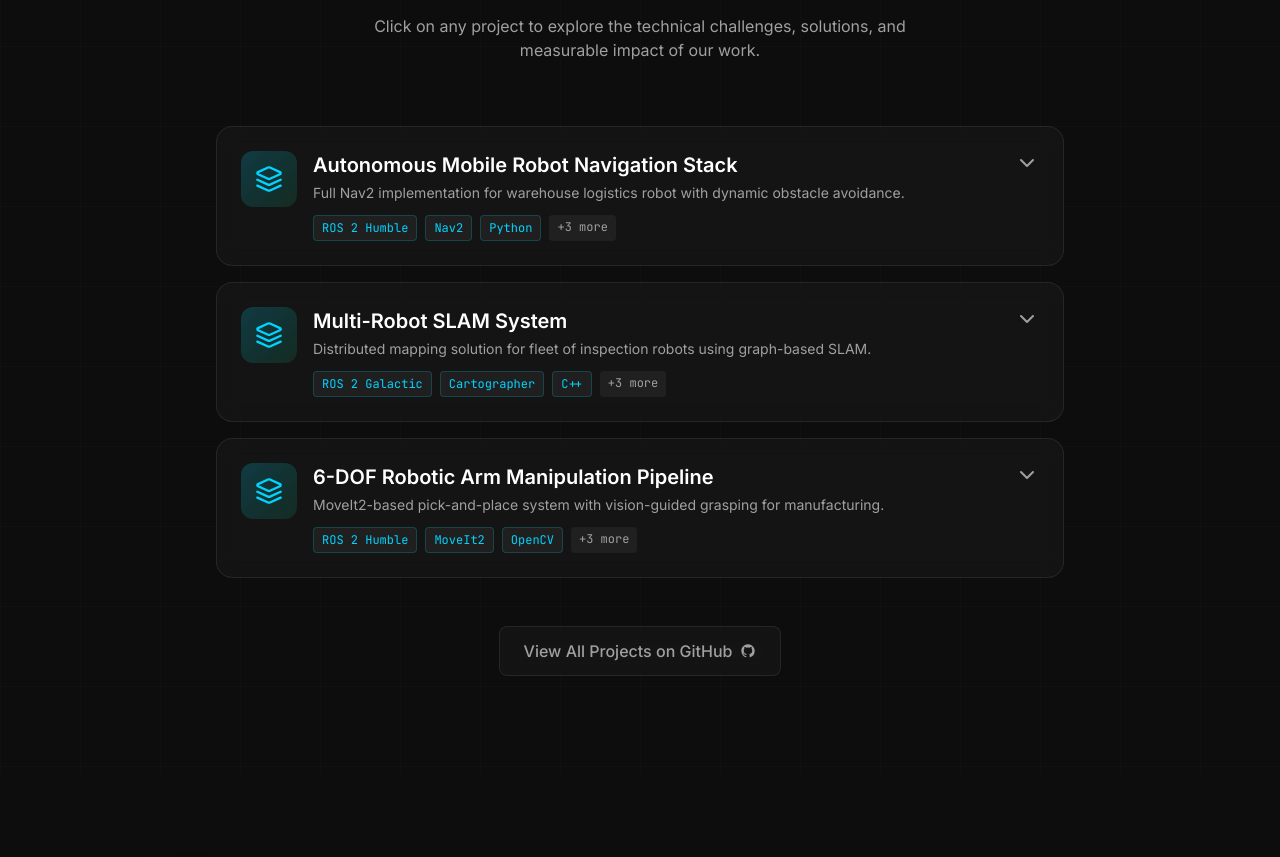
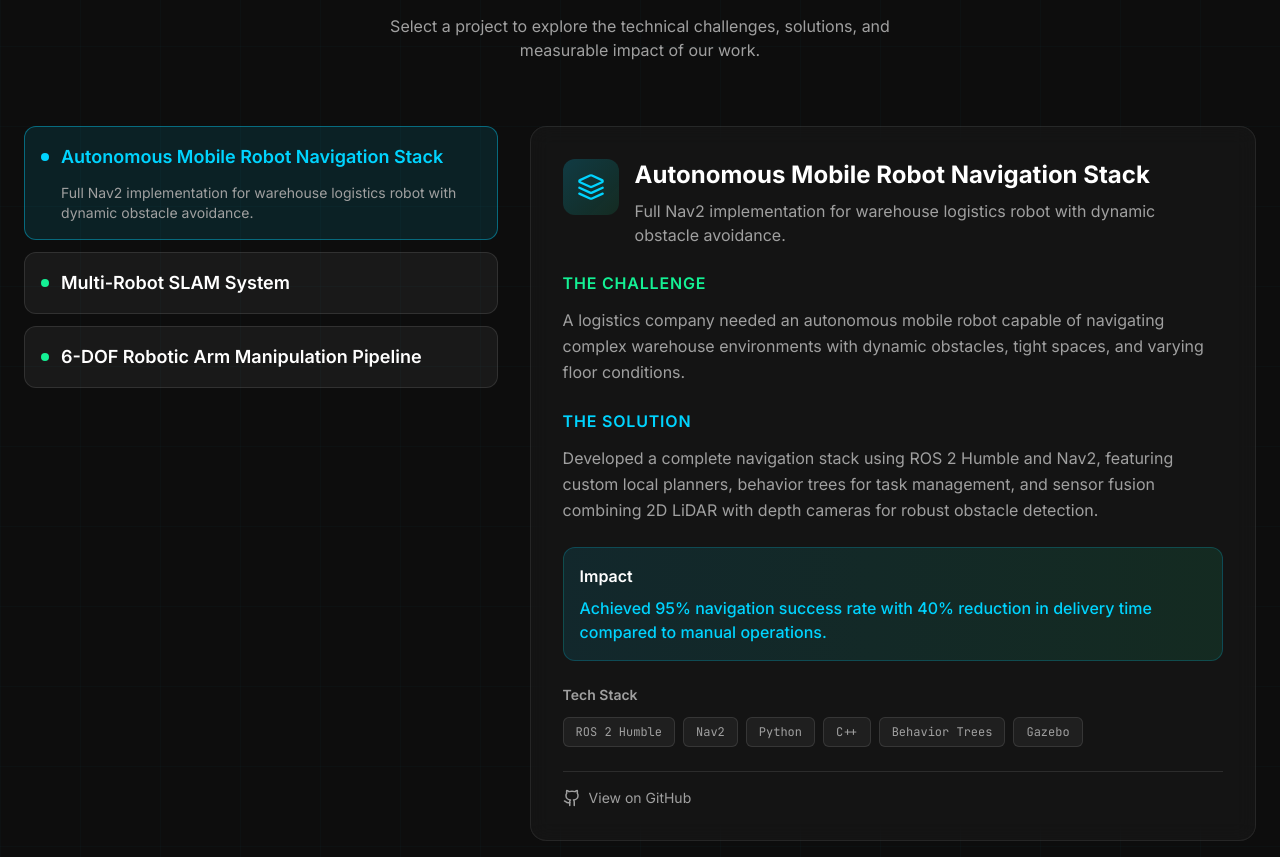
Before and after one commit to roscompass/website, a React (Vite) app: page / in a window 1280 px wide. Shown: the part 1940-2797 px from the top of the page. Built offline with nearby package versions, Linux system fonts and the light colour scheme.

Commit message:
updated the peojects section

```diff
--- a/src/components/Projects.jsx
+++ b/src/components/Projects.jsx
@@ -1,6 +1,6 @@
 import { useState } from 'react'
-import { motion } from 'framer-motion'
-import ProjectAccordion from './ProjectAccordion'
+import { motion, AnimatePresence } from 'framer-motion'
+import { Layers, Github, ExternalLink } from 'lucide-react'
 
 const projects = [
   {
@@ -41,12 +41,157 @@ const projects = [
   },
 ]
 
+// Project List Item Component
+function ProjectListItem({ project, isSelected, onClick, index }) {
+  return (
+    <motion.button
+      initial={{ opacity: 0, x: -20 }}
+      whileInView={{ opacity: 1, x: 0 }}
+      viewport={{ once: true }}
+      transition={{ duration: 0.4, delay: index * 0.1 }}
+      onClick={onClick}
+      className={`w-full text-left p-4 rounded-xl transition-all duration-300 ${isSelected
+        ? 'bg-cyber-blue/10 border border-cyber-blue/40'
+        : 'bg-white/5 border border-white/10 hover:bg-white/10 hover:border-white/20'
+        }`}
+    >
+      <div className="flex items-center gap-3">
+        <div className={`w-2 h-2 rounded-full ${isSelected ? 'bg-cyber-blue' : 'bg-robotic-teal'}`} />
+        <h3 className={`font-semibold text-lg ${isSelected ? 'text-cyber-blue' : 'text-white'}`}>
+          {project.name}
+        </h3>
+      </div>
+
+      {/* Show summary when selected */}
+      <AnimatePresence>
+        {isSelected && (
+          <motion.p
+            initial={{ height: 0, opacity: 0 }}
+            animate={{ height: 'auto', opacity: 1 }}
+            exit={{ height: 0, opacity: 0 }}
+            transition={{ duration: 0.3 }}
+            className="text-soft-gray text-sm mt-3 pl-5 overflow-hidden"
+          >
+            {project.summary}
+          </motion.p>
+        )}
+      </AnimatePresence>
+    </motion.button>
+  )
+}
+
+// Project Details Panel Component
+function ProjectDetailsPanel({ project }) {
+  if (!project) {
+    return (
+      <div className="h-full flex items-center justify-center glass-card rounded-2xl p-8">
+        <div className="text-center">
+          <Layers size={48} className="text-soft-gray/30 mx-auto mb-4" />
+          <p className="text-soft-gray">Select a project to view details</p>
+        </div>
+      </div>
+    )
+  }
+
+  return (
+    <motion.div
+      key={project.name}
+      initial={{ opacity: 0, x: 20 }}
+      animate={{ opacity: 1, x: 0 }}
+      transition={{ duration: 0.4 }}
+      className="glass-card rounded-2xl p-8 h-full"
+    >
+      {/* Project Header */}
+      <div className="flex items-start gap-4 mb-6">
+        <div className="w-14 h-14 rounded-xl bg-gradient-to-br from-cyber-blue/20 to-robotic-teal/10 flex items-center justify-center flex-shrink-0">
+          <Layers size={28} className="text-cyber-blue" />
+        </div>
+        <div>
+          <h3 className="text-2xl font-bold text-white mb-2">{project.name}</h3>
+          <p className="text-soft-gray">{project.summary}</p>
+        </div>
+      </div>
+
+      {/* The Challenge */}
+      <div className="mb-6">
+        <h4 className="text-base font-semibold text-robotic-teal uppercase tracking-wider mb-3">
+          The Challenge
+        </h4>
+        <p className="text-soft-gray text-base leading-relaxed">
+          {project.problem}
+        </p>
+      </div>
+
+      {/* The Solution */}
+      <div className="mb-6">
+        <h4 className="text-base font-semibold text-cyber-blue uppercase tracking-wider mb-3">
+          The Solution
+        </h4>
+        <p className="text-soft-gray text-base leading-relaxed">
+          {project.solution}
+        </p>
+      </div>
+
+      {/* Impact */}
+      <div className="p-4 rounded-xl bg-gradient-to-r from-cyber-blue/10 to-robotic-teal/10 border border-cyber-blue/20 mb-6">
+        <h4 className="text-base font-semibold text-white mb-2">
+          Impact
+        </h4>
+        <p className="text-cyber-blue text-base font-medium">
+          {project.impact}
+        </p>
+      </div>
+
+      {/* Tech Stack */}
+      <div className="mb-6">
+        <h4 className="text-sm font-semibold text-soft-gray mb-3">
+          Tech Stack
+        </h4>
+        <div className="flex flex-wrap gap-2">
+          {project.techStack.map((tech, idx) => (
+            <span
+              key={idx}
+              className="text-xs font-mono px-3 py-1.5 rounded-md bg-white/5 text-soft-gray border border-white/10"
+            >
+              {tech}
+            </span>
+          ))}
+        </div>
+      </div>
+
+      {/* Links */}
+      <div className="flex gap-4 pt-4 border-t border-white/10">
+        {project.githubUrl && (
+          <motion.a
+            href={project.githubUrl}
+            target="_blank"
+            rel="noopener noreferrer"
+            className="flex items-center gap-2 text-sm text-soft-gray hover:text-cyber-blue transition-colors"
+            whileHover={{ x: 3 }}
+          >
+            <Github size={18} />
+            View on GitHub
+          </motion.a>
+        )}
+        {project.demoUrl && (
+          <motion.a
+            href={project.demoUrl}
+            target="_blank"
+            rel="noopener noreferrer"
+            className="flex items-center gap-2 text-sm text-soft-gray hover:text-robotic-teal transition-colors"
+            whileHover={{ x: 3 }}
+          >
+            <ExternalLink size={18} />
+            Live Demo
+          </motion.a>
+        )}
+      </div>
+    </motion.div>
+  )
+}
+
 function Projects() {
-  const [openIndex, setOpenIndex] = useState(null)
-
-  const handleToggle = (index) => {
-    setOpenIndex(openIndex === index ? null : index)
-  }
+  const [selectedIndex, setSelectedIndex] = useState(0) // Default to first project
 
   return (
     <section id="work" className="py-24 relative">
@@ -56,7 +201,7 @@ function Projects() {
       {/* Subtle Grid */}
       <div className="absolute inset-0 bg-[linear-gradient(rgba(0,212,255,0.02)_1px,transparent_1px),linear-gradient(90deg,rgba(0,212,255,0.02)_1px,transparent_1px)] bg-[size:80px_80px] pointer-events-none" />
 
-      <div className="max-w-4xl mx-auto px-6 relative z-10">
+      <div className="max-w-7xl mx-auto px-6 relative z-10">
         {/* Section Header */}
         <motion.div
           initial={{ opacity: 0, y: 20 }}
@@ -73,22 +218,30 @@ function Projects() {
             <span className="gradient-text">Projects</span>
           </h2>
           <p className="text-soft-gray max-w-xl mx-auto">
-            Click on any project to explore the technical challenges, solutions,
+            Select a project to explore the technical challenges, solutions,
             and measurable impact of our work.
           </p>
         </motion.div>
 
-        {/* Project Cards */}
-        <div className="space-y-4">
+        {/* Split Panel Layout */}
+        <div className="grid lg:grid-cols-5 gap-8">
+          {/* Left Panel - Project List */}
+          <div className="lg:col-span-2 space-y-3">
             {projects.map((project, index) => (
-            <ProjectAccordion
+              <ProjectListItem
                 key={project.name}
                 project={project}
-              isOpen={openIndex === index}
-              onClick={() => handleToggle(index)}
+                isSelected={selectedIndex === index}
+                onClick={() => setSelectedIndex(index)}
                 index={index}
               />
             ))}
+          </div>
+
+          {/* Right Panel - Project Details */}
+          <div className="lg:col-span-3">
+            <ProjectDetailsPanel project={projects[selectedIndex]} />
+          </div>
         </div>
 
         {/* View More CTA */}
@@ -97,7 +250,7 @@ function Projects() {
           whileInView={{ opacity: 1 }}
           viewport={{ once: true }}
           transition={{ duration: 0.6, delay: 0.3 }}
-          className="text-center mt-12"
+          className="flex flex-col items-center gap-4 mt-12"
         >
           <motion.a
             href="https://github.com"
@@ -121,6 +274,17 @@ function Projects() {
               />
             </svg>
           </motion.a>
+
+          {/* Want Similar Results CTA */}
+          <motion.a
+            href="#contact"
+            className="inline-flex items-center gap-2 px-8 py-4 bg-gradient-to-r from-cyber-blue to-robotic-teal text-obsidian font-semibold rounded-xl text-lg"
+            whileHover={{ scale: 1.02 }}
+            whileTap={{ scale: 0.98 }}
+          >
+            Want similar results? Let's talk
+            <span>→</span>
+          </motion.a>
         </motion.div>
       </div>
     </section>
```
Lines whose indentation alone changed are shown as unchanged.
